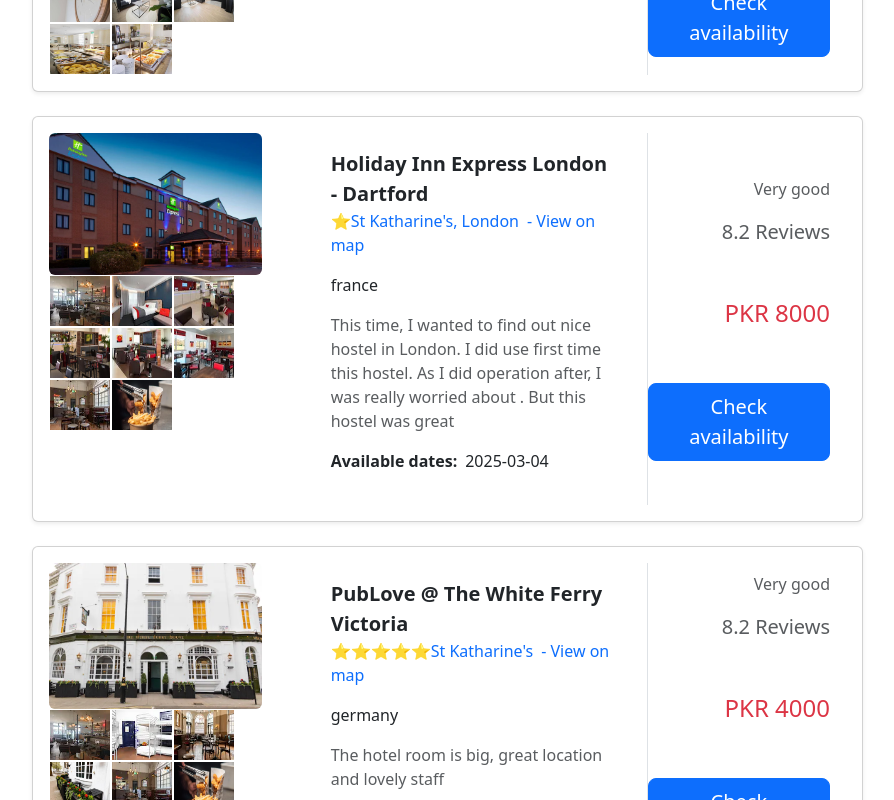
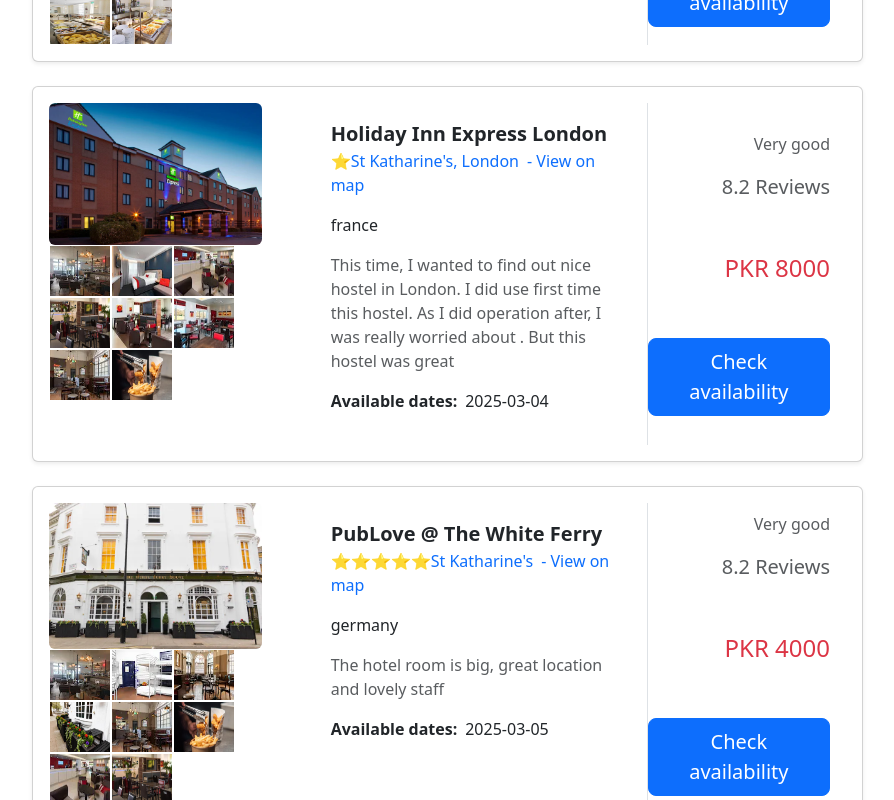
Before and after one commit to abrar0124/Bootstrap, a React (Create React App) app: page /Gallery in a window 1280 px wide. Shown: the part 1620-2420 px from the top of the page, without its empty margins (335-1229 px from the left). Built offline with nearby package versions, Linux system fonts and the light colour scheme.

Commit message:
UseEffect in local filter

```diff
--- a/src/components/Gallery.jsx
+++ b/src/components/Gallery.jsx
@@ -11,7 +11,7 @@
       id: 1,
       name: "Britannia International Hotel ",
       Country: "italy",
-      place: "Canary Wharf",
+      // place: "Canary Wharf",
       Star: "⭐⭐⭐⭐⭐",
       location: "Canary Wharf,",
       rating: 6.9,
@@ -88,7 +88,7 @@
       name: "Modern One Bedroom Apartment",
       Country: "italy",
 
-      place: "in Holloway Road",
+      // place: "in Holloway Road",
       Star: "⭐⭐",
       location: "St Katharine's, London",
       rating: 8.2,
@@ -114,7 +114,7 @@
       name: "Holiday Inn Express London",
       Country: "france",
 
-      place: "- Dartford",
+      // place: "- Dartford",
       Star: "⭐",
       location: "St Katharine's, London",
       rating: 8.2,
@@ -141,7 +141,7 @@
       name: "PubLove @ The White Ferry",
       Country: "germany",
 
-      place: "Victoria",
+      // place: "Victoria",
       Star: "⭐⭐⭐⭐⭐",
       location: "St Katharine's",
       rating: 8.2,
@@ -166,7 +166,6 @@
       id: 7,
       name: "Queens Park Hotel",
       Country: "italy",
-
       Star: "⭐⭐⭐⭐",
       location: "St Katharine's,",
       rating: 8.2,
@@ -193,7 +192,7 @@
       name: "Safestay London Elephant",
       Country: "france",
 
-      place: "and Castle",
+      // place: "and Castle",
       Star: "⭐⭐⭐",
       location: "St Katharine's, London",
       rating: 8.2,
@@ -218,7 +217,7 @@
       name: "ibis budget London Heathrow ",
       Country: "germany",
 
-      place: "Central",
+      // place: "Central",
       Star: "⭐⭐",
       location: "St Katharine's  London",
       rating: 8.2,
@@ -244,8 +243,7 @@
       id: 10,
       name: "PubLove @ The Brown Ferry",
       Country: "italy",
-
-      place: " Victoria",
+      // place: " Victoria",
       Star: "⭐",
       location: "St Katharine's , London",
       rating: 8.2,
@@ -269,7 +267,15 @@
     },
   ];
 
-  const { selectedCountry } = useSelector((state) => state.hotels);
+  const {
+    searchQuery,
+    selectedStars,
+    selectedPrice,
+    selectedDate,
+    selectedCountry,
+    isAscending,
+    sortBy,
+  } = useSelector((state) => state.hotels);
   const [filteredHotels, setFilteredHotels] = useState([]);
 
   useEffect(() => {
@@ -278,12 +284,37 @@
     );
 
     setFilteredHotels(assignValue);
-
     console.log("filter countries", assignValue);
     console.log("selected country", selectedCountry);
   }, []);
 
+  useEffect(() => {
+    const assignValue = hotelsData.filter(
+      (hotel) =>
+        (searchQuery === "" ||
+          hotel.name.toLowerCase().includes(searchQuery.toLowerCase())) &&
+        (selectedStars.length === 0 ||
+          selectedStars.includes(hotel.Star.length)) &&
+        hotel.price >= selectedPrice &&
+        (selectedDate == null || hotel.availableDates === selectedDate)
+    );
+    if (sortBy === "price_lowest") {
+      assignValue.sort((a, b) =>
+        isAscending ? a.price - b.price : b.price - a.price
+      );
+    }
+    setFilteredHotels(assignValue);
+    console.log("Filtered Hotels:", assignValue);
+  }, [
+    searchQuery,
+    selectedStars,
+    selectedPrice,
+    selectedDate,
+    isAscending,
+    sortBy,
+  ]);
   return (
+    <>
       <div className="container mt-4">
         <Text type="h2" content={"Hotels in London"} />
         <div className="row">
@@ -302,6 +333,7 @@
           </div>
         </div>
       </div>
+    </>
   );
 };
 
```
Lines whose indentation alone changed are shown as unchanged.
